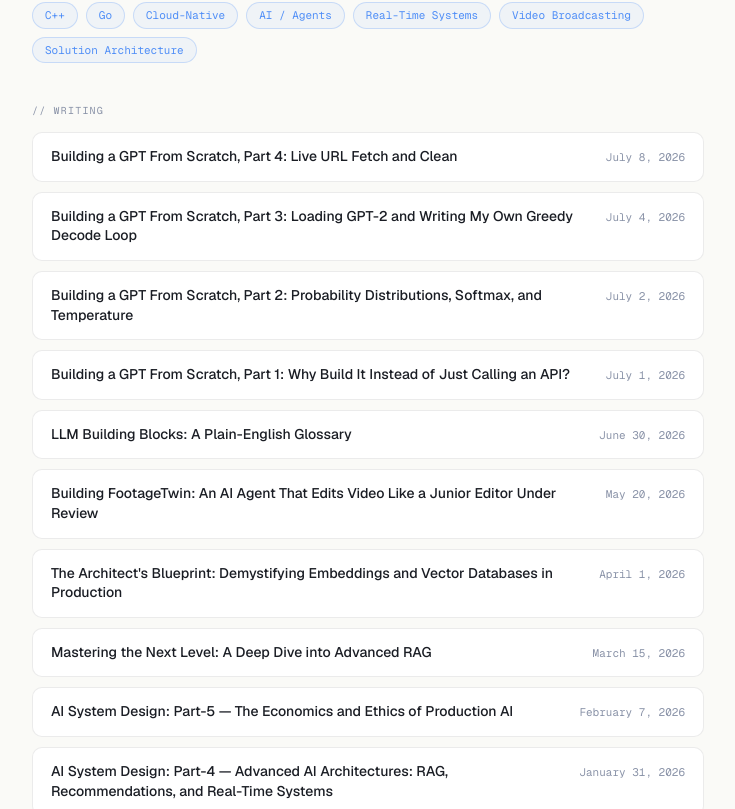
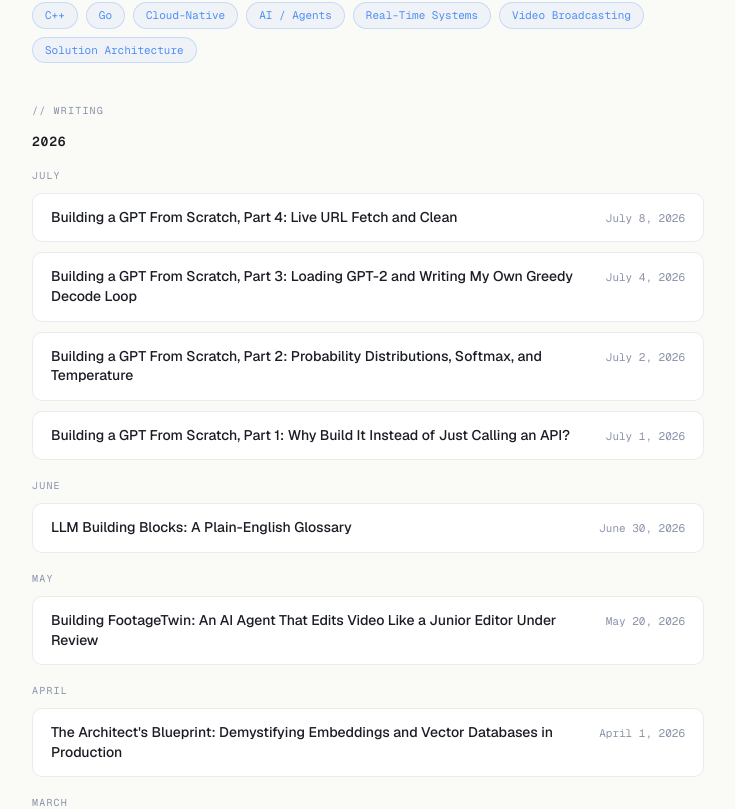
Before and after one commit to sjakku-ai/Portfolio, a Next.js app in the folder blog/: page / in a window 1280 px wide. Shown: the part 477-1286 px from the top of the page, without its empty margins (272-1007 px from the left). Built offline with nearby package versions, Linux system fonts and the light colour scheme.

Commit message:
posts sorting

```diff
--- a/blog/app/components/posts.tsx
+++ b/blog/app/components/posts.tsx
@@ -1,16 +1,73 @@
 import Link from 'next/link'
-import { formatDate, getBlogPosts } from 'app/blog/utils'
+import { BlogPost, formatDate, getBlogPosts } from 'app/blog/utils'
+
+const MONTH_NAMES = [
+  'January', 'February', 'March', 'April', 'May', 'June',
+  'July', 'August', 'September', 'October', 'November', 'December',
+]
+
+function groupPosts(posts: BlogPost[]) {
+  let sorted = [...posts].sort((a, b) =>
+    new Date(a.metadata.publishedAt) > new Date(b.metadata.publishedAt) ? -1 : 1
+  )
+
+  let years: { year: string; months: { month: string; posts: BlogPost[] }[] }[] = []
+
+  for (let post of sorted) {
+    let date = new Date(`${post.metadata.publishedAt}T00:00:00`)
+    let year = String(date.getFullYear())
+    let month = MONTH_NAMES[date.getMonth()]
+
+    let yearGroup = years.find((y) => y.year === year)
+    if (!yearGroup) {
+      yearGroup = { year, months: [] }
+      years.push(yearGroup)
+    }
+
+    let monthGroup = yearGroup.months.find((m) => m.month === month)
+    if (!monthGroup) {
+      monthGroup = { month, posts: [] }
+      yearGroup.months.push(monthGroup)
+    }
+
+    monthGroup.posts.push(post)
+  }
+
+  return years
+}
 
 export function BlogPosts() {
-  let allBlogs = getBlogPosts()
+  let years = groupPosts(getBlogPosts())
 
   return (
+    <div style={{ display: 'flex', flexDirection: 'column', gap: '28px' }}>
+      {years.map((yearGroup) => (
+        <div key={yearGroup.year}>
+          <p style={{
+            fontFamily: 'var(--font-geist-mono)',
+            fontSize: '13px',
+            fontWeight: 600,
+            letterSpacing: '0.06em',
+            color: 'var(--text)',
+            marginBottom: '16px',
+          }}>
+            {yearGroup.year}
+          </p>
+          <div style={{ display: 'flex', flexDirection: 'column', gap: '18px' }}>
+            {yearGroup.months.map((monthGroup) => (
+              <div key={monthGroup.month}>
+                <p style={{
+                  fontFamily: 'var(--font-geist-mono)',
+                  fontSize: '10px',
+                  letterSpacing: '0.12em',
+                  textTransform: 'uppercase',
+                  color: 'var(--dim)',
+                  marginBottom: '10px',
+                }}>
+                  {monthGroup.month}
+                </p>
                 <div style={{ display: 'flex', flexDirection: 'column', gap: '10px' }}>
-      {allBlogs
-        .sort((a, b) =>
-          new Date(a.metadata.publishedAt) > new Date(b.metadata.publishedAt) ? -1 : 1
-        )
-        .map((post) => (
+                  {monthGroup.posts.map((post) => (
                     <Link
                       key={post.slug}
                       href={`/blog/${post.slug}.html`}
@@ -49,5 +106,11 @@ export function BlogPosts() {
                     </Link>
                   ))}
                 </div>
+              </div>
+            ))}
+          </div>
+        </div>
+      ))}
+    </div>
   )
 }
```
Lines whose indentation alone changed are shown as unchanged.
